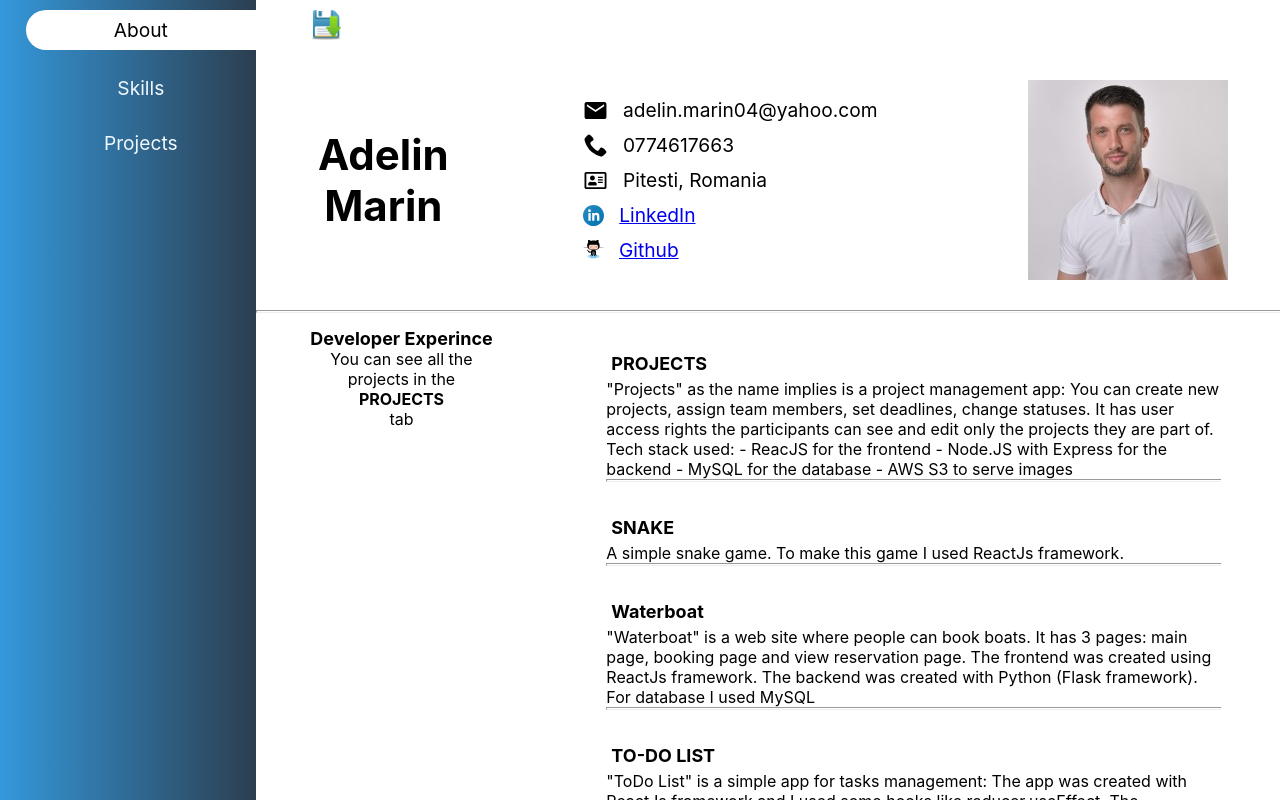
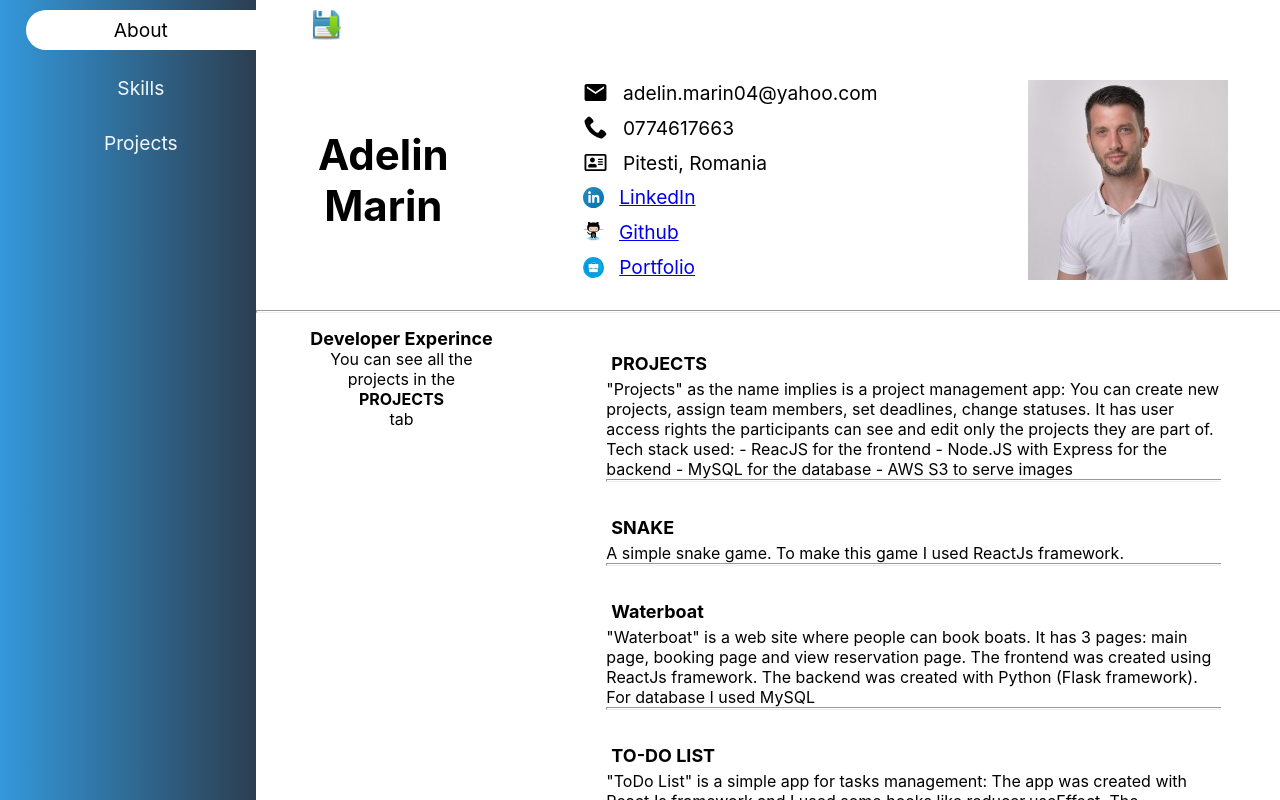
Before and after one commit to Adelin04/MyPortfolio, a React (Create React App) app: page / in a window 1280 px wide. Built offline with nearby package versions, Linux system fonts and the light colour scheme.

Commit message:
updated portfolio

```diff
--- a/src/components/About_Template.js
+++ b/src/components/About_Template.js
@@ -3,6 +3,7 @@ import { Link } from "react-router-dom";
 import { jsPDF } from "jspdf";
 import { CV_decoded } from "../components/base64_decoded";
 import saveIcon from "./icons/save-icon.png";
+import portfolioIcon from "./icons/portfolio.svg";
 
 //Style
 import "./About_Template.css";
@@ -110,6 +111,15 @@ const About_Template = ({
               <img style={inlineStyle_icons} src={iconsList.github} />
               <Link to={{ pathname: personlInfo.github }} target="_blank">
                 Github
+              </Link>
+            </p>
+            <p className="github">
+              <img style={inlineStyle_icons} src={portfolioIcon} />
+              <Link
+                to={{ pathname: "https://adelin-marin-portfolio.netlify.app" }}
+                target="_blank"
+              >
+                Portfolio
               </Link>
             </p>
           </div>
```
Also changed, not shown: src/components/icons/portfolio.svg (added).
